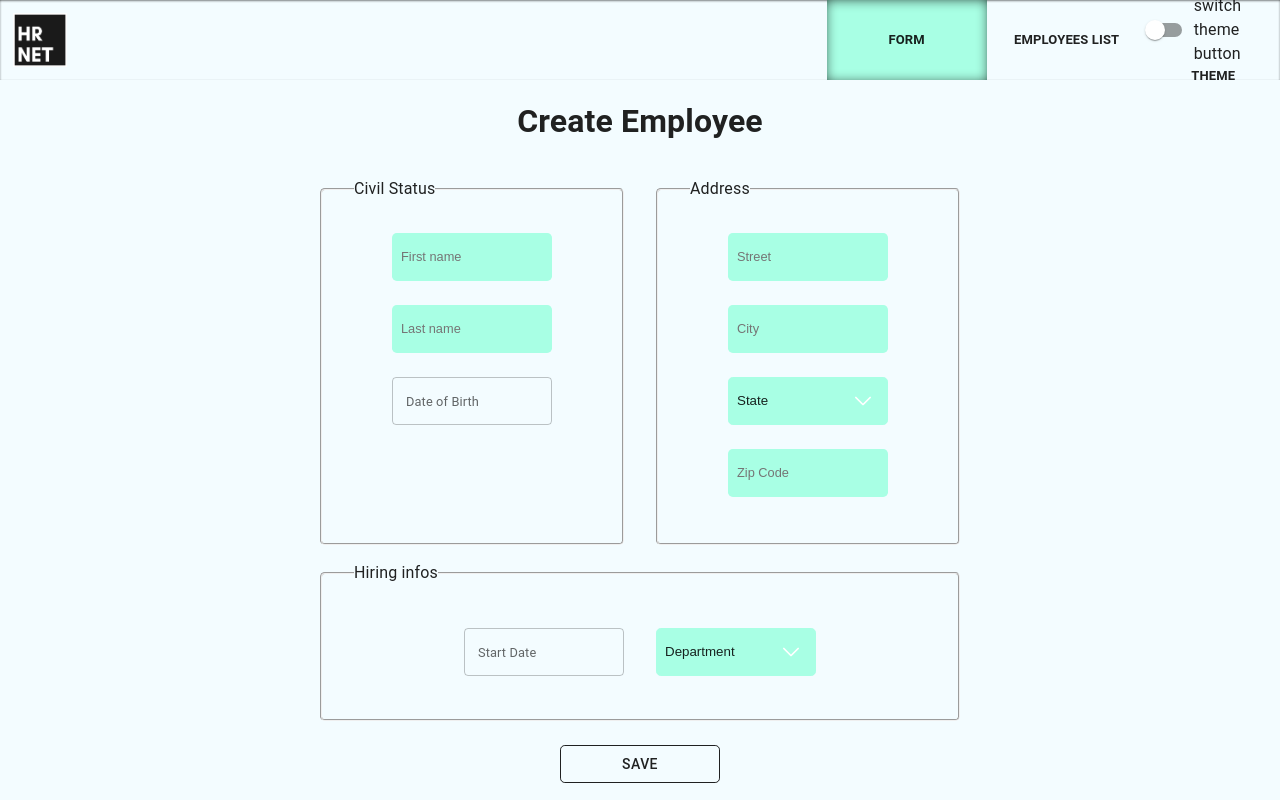
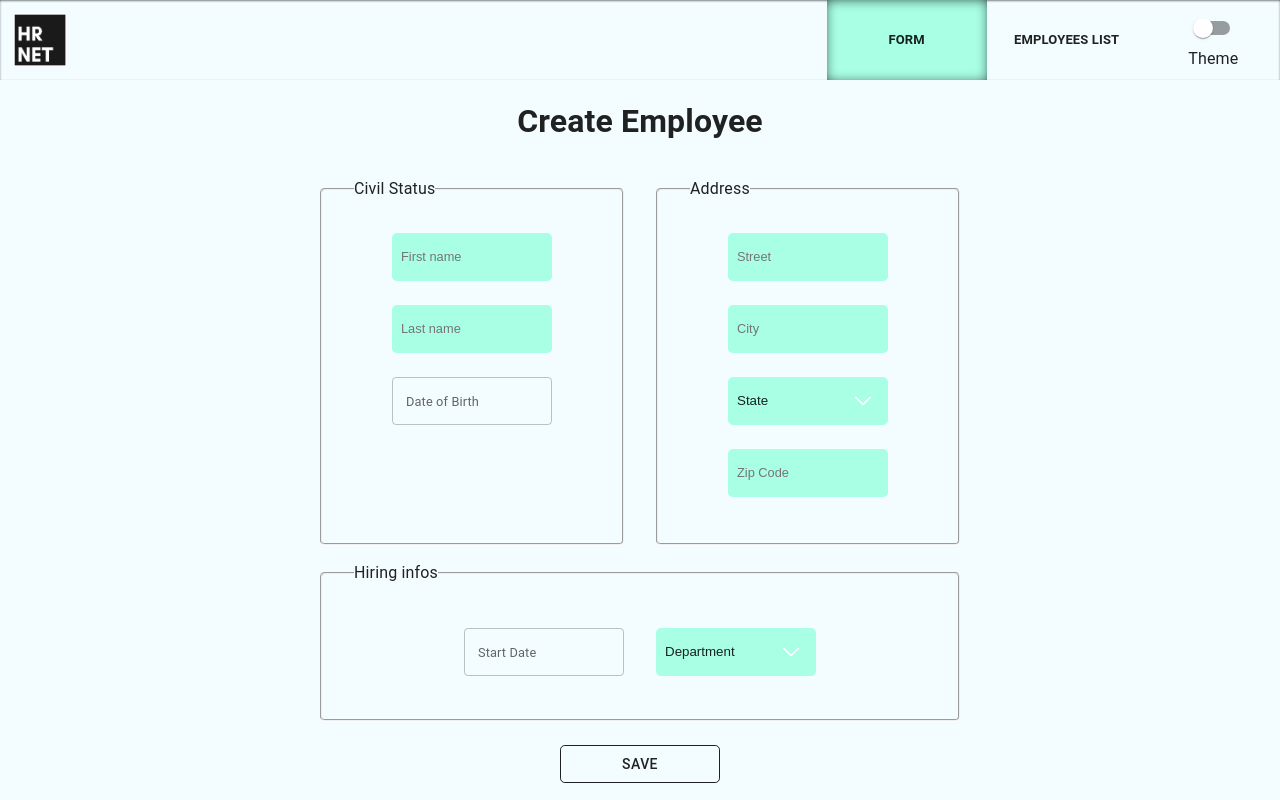
Before and after one commit to JNSPK/hrnet, a React (Vite) app: page / in a window 1280 px wide. Built offline with nearby package versions, Linux system fonts and the light colour scheme.

Commit message:
fix label theme switcher

```diff
--- a/src/components/themeSwitcher.tsx
+++ b/src/components/themeSwitcher.tsx
@@ -34,10 +34,9 @@ const ThemeSwitcher = () => {
             checked={checked}
             onChange={handleSwitchTheme}></Switch>
         }
-        label='switch theme button'
+        label='Theme'
+        labelPlacement='bottom'
       />
-
-      <p>Theme</p>
     </div>
   );
 };
```
